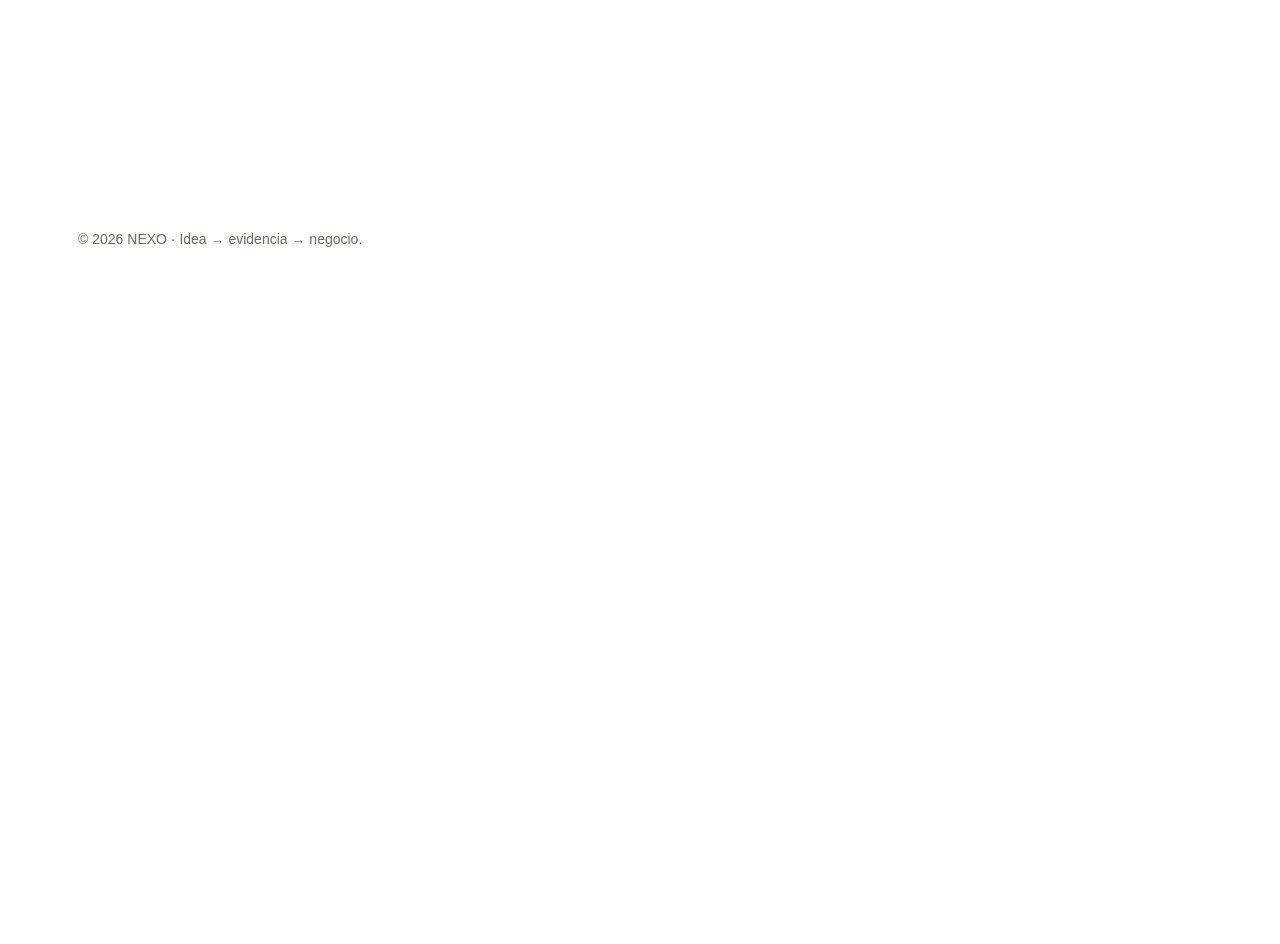
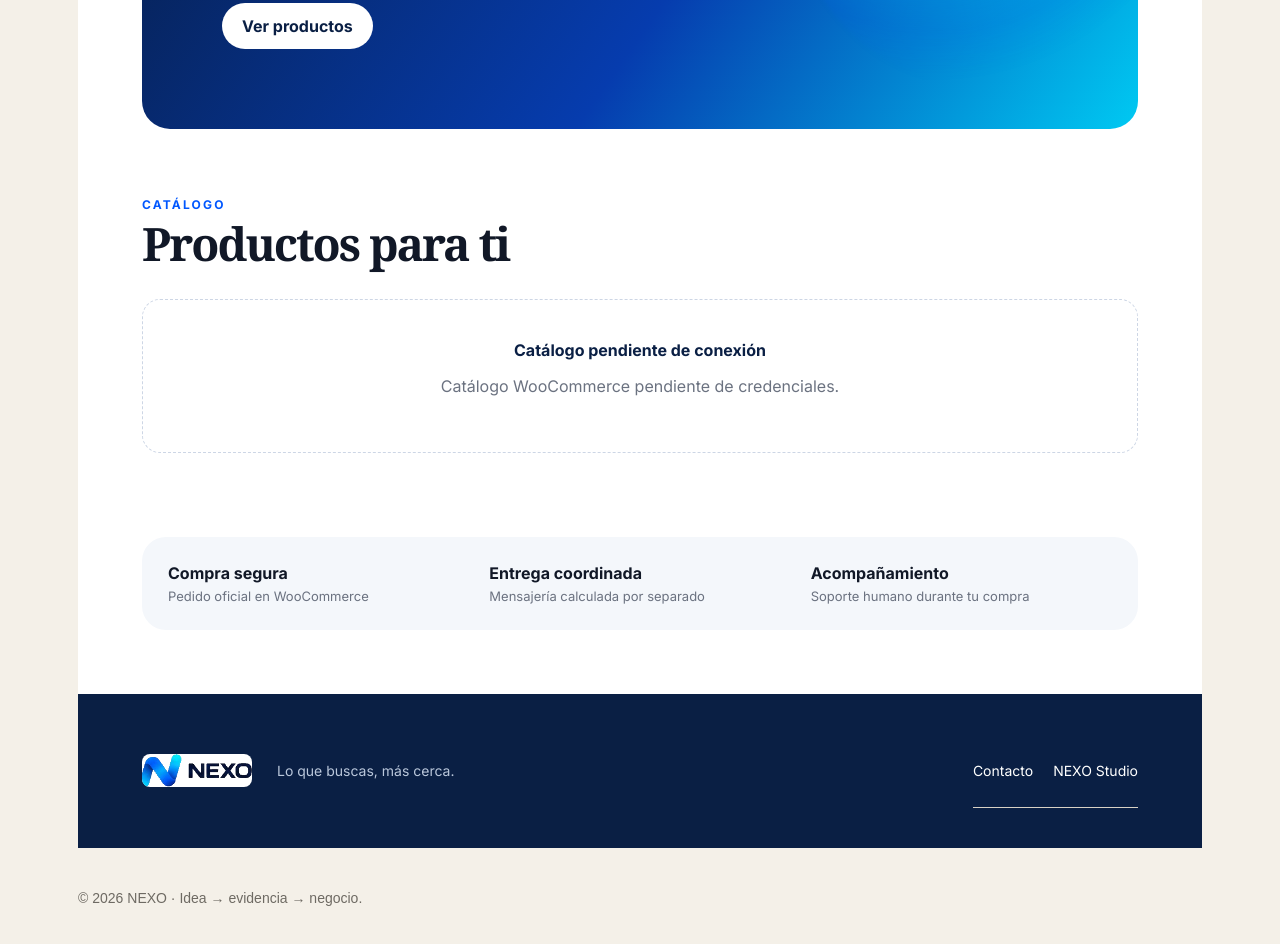
Before and after one commit to ernest196391/ernesto-rondon-nexo, a Next.js app: page /marketplace in a window 1280 px wide. Before the commit this address had no page. Shown: the part 700-1644 px from the top of the page. Before the commit the page ends 989 px from the top, so only its background shows below. Built offline with nearby package versions, Linux system fonts and the light colour scheme; no server answers.

Commit message:
fix: secure marketplace rollout and update image pipeline

```diff
--- /dev/null
+++ b/app/marketplace/page.tsx
@@ -0,0 +1,13 @@
+import type { Metadata } from "next";
+import MarketplaceClient from "./MarketplaceClient";
+import "./marketplace.css";
+
+export const metadata: Metadata = {
+  title: "NEXO Marketplace — Lo que buscas, más cerca.",
+  description:
+    "Compra productos seleccionados por NEXO con acompañamiento y disponibilidad verificada.",
+};
+
+export default function MarketplacePage() {
+  return <MarketplaceClient />;
+}
--- a/package.json
+++ b/package.json
@@ -17,7 +17,7 @@
     "pg": "8.16.3",
     "react": "19.2.8",
     "react-dom": "19.2.8",
-    "sharp": "^0.34.3"
+    "sharp": "^0.35.3"
   },
   "devDependencies": {
     "@types/node": "20.14.12",
```
Also changed, not shown: app/page.tsx (+9 -2 lines), 1 other file (tests, documents, lock files or other folders).
